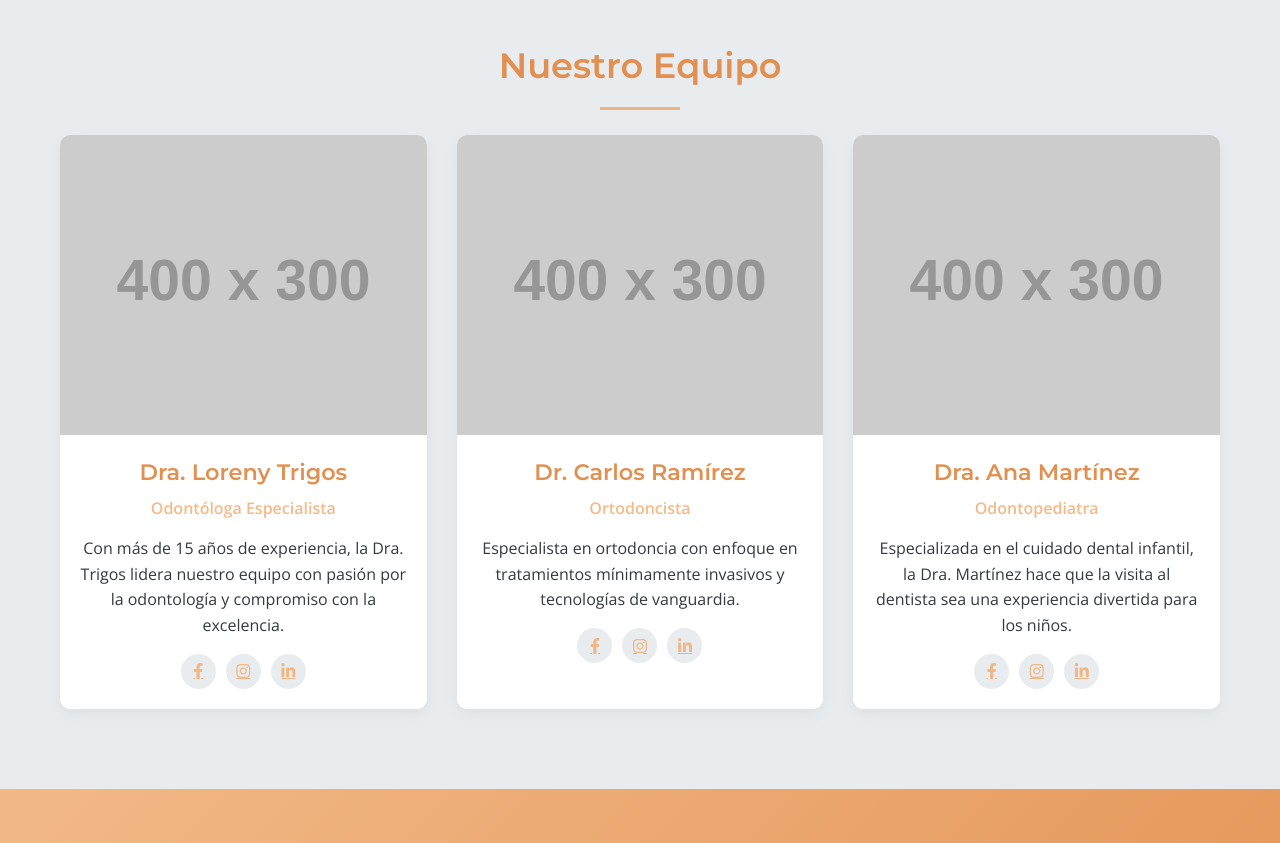
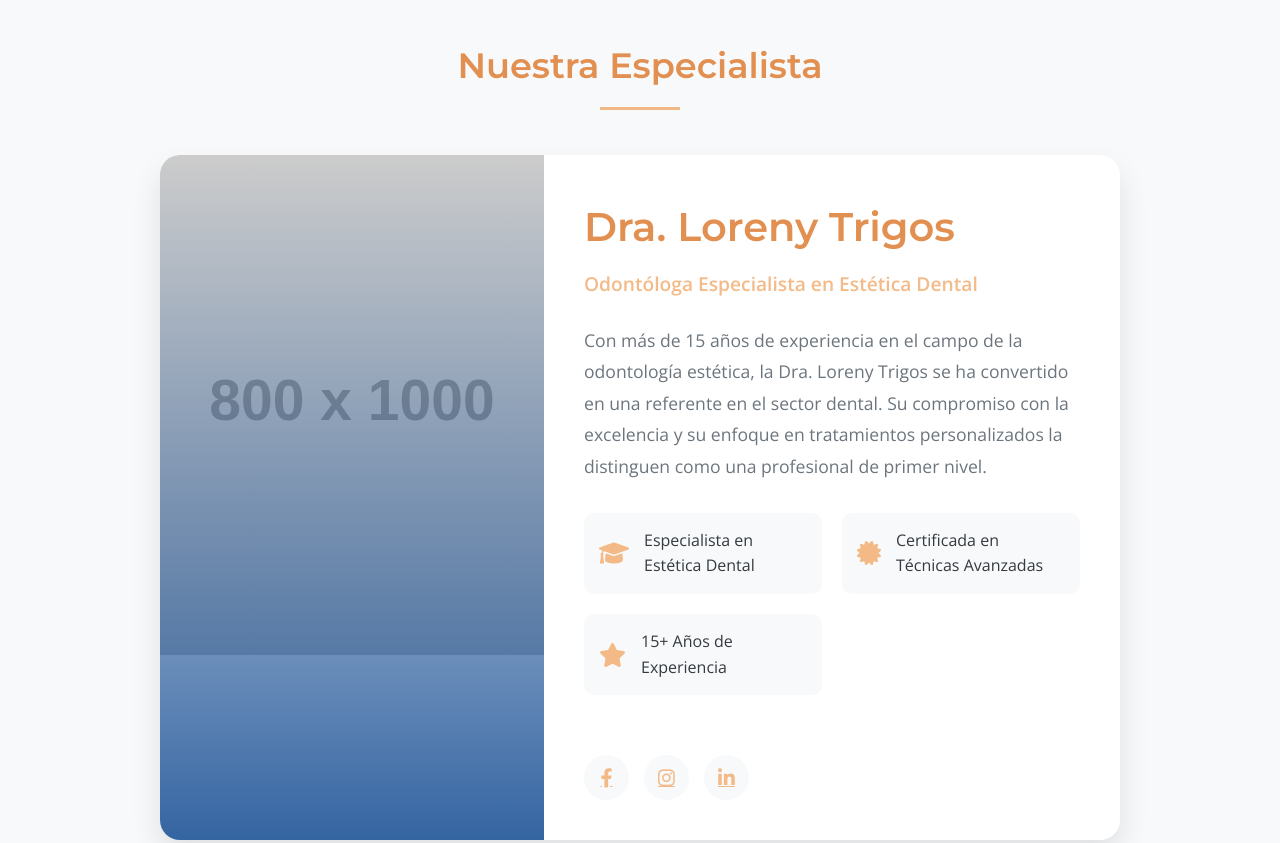
Before and after one commit to WhiteSouler/dra.lorenytrigos, a plain HTML site: page index.html in a window 1280 px wide. Shown: the part 1480-2323 px from the top of the page. Drawn offline with nearby package versions, Linux system fonts and the light colour scheme; placeholder pictures from the web are drawn by us.

Commit message:
Update team section

```diff
--- a/index.html
+++ b/index.html
@@ -265,76 +265,162 @@
             margin-bottom: 20px;
         }
 
-        /* Team Section */
-        .team {
-            background-color: var(--light-gray);
+       /* Updated Team Section Styles */
+.single-team-container {
+    max-width: 1000px;
+    margin: 0 auto;
+    padding: 20px;
 }
 
-        .team-grid {
-            display: grid;
-            grid-template-columns: repeat(auto-fit, minmax(280px, 1fr));
-            gap: 30px;
-        }
-
-        .team-member {
+.team-member-featured {
+    display: flex;
     background: white;
-            border-radius: 10px;
+    border-radius: 20px;
     overflow: hidden;
-            box-shadow: 0 5px 15px rgba(0, 0, 0, 0.05);
+    box-shadow: 0 15px 30px rgba(0, 0, 0, 0.1);
     transition: all 0.3s ease;
 }
 
-        .team-member:hover {
-            transform: translateY(-10px);
-            box-shadow: 0 15px 30px rgba(0, 0, 0, 0.1);
+.team-img-container {
+    flex: 0 0 40%;
+    position: relative;
+    overflow: hidden;
+}
+
+.team-img {
+    height: 500px;
+    background: url('https://placehold.co/800x1000') no-repeat center center/cover;
+    transition: all 0.5s ease;
+}
+
+.team-img-overlay {
+    position: absolute;
+    top: 0;
+    left: 0;
+    right: 0;
+    bottom: 0;
+    background: linear-gradient(180deg, rgba(0,119,182,0) 0%, rgba(2,62,138,0.8) 100%);
+}
+
+.team-info-featured {
+    flex: 0 0 60%;
+    padding: 40px;
+    display: flex;
+    flex-direction: column;
+    justify-content: space-between;
+}
+
+.team-header h3 {
+    font-size: 2.5rem;
+    margin-bottom: 10px;
+    color: var(--primary-dark);
+}
+
+.team-header .position {
+    font-size: 1.2rem;
+    color: var(--primary);
+    font-weight: 600;
+    display: block;
+    margin-bottom: 25px;
+}
+
+.team-description p {
+    font-size: 1.1rem;
+    line-height: 1.8;
+    color: var(--gray);
+    margin-bottom: 30px;
+}
+
+.team-highlights {
+    display: grid;
+    grid-template-columns: repeat(auto-fit, minmax(200px, 1fr));
+    gap: 20px;
+    margin: 30px 0;
+}
+
+.highlight-item {
+    display: flex;
+    align-items: center;
+    gap: 15px;
+    padding: 15px;
+    background: var(--light);
+    border-radius: 10px;
+    transition: all 0.3s ease;
+}
+
+.highlight-item:hover {
+    transform: translateY(-3px);
+    box-shadow: 0 5px 15px rgba(0, 0, 0, 0.1);
+}
+
+.highlight-item i {
+    font-size: 1.5rem;
+    color: var(--primary);
+}
+
+.highlight-item span {
+    font-weight: 500;
+    color: var(--dark);
+}
+
+.team-social-featured {
+    display: flex;
+    gap: 15px;
+    margin-top: 30px;
+}
+
+.social-btn {
+    display: inline-flex;
+    align-items: center;
+    justify-content: center;
+    width: 45px;
+    height: 45px;
+    background: var(--light);
+    color: var(--primary);
+    border-radius: 50%;
+    font-size: 1.2rem;
+    transition: all 0.3s ease;
+}
+
+.social-btn:hover {
+    background: var(--primary);
+    color: white;
+    transform: translateY(-3px);
+    box-shadow: 0 5px 15px rgba(0, 0, 0, 0.1);
+}
+
+/* Responsive adjustments */
+@media screen and (max-width: 968px) {
+    .team-member-featured {
+        flex-direction: column;
+    }
+
+    .team-img-container {
+        flex: 0 0 300px;
     }
 
     .team-img {
         height: 300px;
-            background: url('https://placehold.co/400x300') no-repeat center center/cover;
     }
 
-        .team-info {
-            padding: 20px;
-            text-align: center;
+    .team-info-featured {
+        padding: 30px;
     }
 
-        .team-info h3 {
-            margin-bottom: 5px;
-            font-size: 1.4rem;
+    .team-header h3 {
+        font-size: 2rem;
+    }
 }
 
-        .team-info .position {
-            color: var(--primary);
-            font-weight: 600;
-            margin-bottom: 15px;
-            display: block;
+@media screen and (max-width: 480px) {
+    .team-highlights {
+        grid-template-columns: 1fr;
     }
 
-        .team-social {
-            display: flex;
-            justify-content: center;
-            margin-top: 15px;
+    .team-header h3 {
+        font-size: 1.8rem;
     }
-
-        .team-social a {
-            display: inline-flex;
-            align-items: center;
-            justify-content: center;
-            width: 35px;
-            height: 35px;
-            background: var(--light-gray);
-            color: var(--primary);
-            border-radius: 50%;
-            margin: 0 5px;
-            transition: all 0.3s ease;
 }
-
-        .team-social a:hover {
-            background: var(--primary);
-            color: white;
-        }
-
         /* Testimonials */
         .testimonials {
             background: linear-gradient(135deg, var(--primary), var(--primary-dark));
@@ -701,44 +787,39 @@
 
     <section id="equipo" class="team">
     <div class="container">
-            <h2>Nuestro Equipo</h2>
-            <div class="team-grid">
-                <div class="team-member">
-                    <div class="team-img" style="background-image: url('https://placehold.co/400x300');"></div>
-                    <div class="team-info">
+        <h2>Nuestra Especialista</h2>
+        <div class="single-team-container">
+            <div class="team-member-featured">
+                <div class="team-img-container">
+                    <div class="team-img"></div>
+                    <div class="team-img-overlay"></div>
+                </div>
+                <div class="team-info-featured">
+                    <div class="team-header">
                         <h3>Dra. Loreny Trigos</h3>
-                        <span class="position">Odontóloga Especialista</span>
-                        <p>Con más de 15 años de experiencia, la Dra. Trigos lidera nuestro equipo con pasión por la odontología y compromiso con la excelencia.</p>
-                        <div class="team-social">
-                            <a href="#"><i class="fab fa-facebook-f"></i></a>
-                            <a href="#"><i class="fab fa-instagram"></i></a>
-                            <a href="#"><i class="fab fa-linkedin-in"></i></a>
+                        <span class="position">Odontóloga Especialista en Estética Dental</span>
+                    </div>
+                    <div class="team-description">
+                        <p>Con más de 15 años de experiencia en el campo de la odontología estética, la Dra. Loreny Trigos se ha convertido en una referente en el sector dental. Su compromiso con la excelencia y su enfoque en tratamientos personalizados la distinguen como una profesional de primer nivel.</p>
+                        <div class="team-highlights">
+                            <div class="highlight-item">
+                                <i class="fas fa-graduation-cap"></i>
+                                <span>Especialista en Estética Dental</span>
+                            </div>
+                            <div class="highlight-item">
+                                <i class="fas fa-certificate"></i>
+                                <span>Certificada en Técnicas Avanzadas</span>
+                            </div>
+                            <div class="highlight-item">
+                                <i class="fas fa-star"></i>
+                                <span>15+ Años de Experiencia</span>
                             </div>
                         </div>
                     </div>
-                <div class="team-member">
-                    <div class="team-img" style="background-image: url('https://placehold.co/400x300');"></div>
-                    <div class="team-info">
-                        <h3>Dr. Carlos Ramírez</h3>
-                        <span class="position">Ortodoncista</span>
-                        <p>Especialista en ortodoncia con enfoque en tratamientos mínimamente invasivos y tecnologías de vanguardia.</p>
-                        <div class="team-social">
-                            <a href="#"><i class="fab fa-facebook-f"></i></a>
-                            <a href="#"><i class="fab fa-instagram"></i></a>
-                            <a href="#"><i class="fab fa-linkedin-in"></i></a>
-                        </div>
-                    </div>
-                </div>
-                <div class="team-member">
-                    <div class="team-img" style="background-image: url('https://placehold.co/400x300');"></div>
-                    <div class="team-info">
-                        <h3>Dra. Ana Martínez</h3>
-                        <span class="position">Odontopediatra</span>
-                        <p>Especializada en el cuidado dental infantil, la Dra. Martínez hace que la visita al dentista sea una experiencia divertida para los niños.</p>
-                        <div class="team-social">
-                            <a href="#"><i class="fab fa-facebook-f"></i></a>
-                            <a href="#"><i class="fab fa-instagram"></i></a>
-                            <a href="#"><i class="fab fa-linkedin-in"></i></a>
+                    <div class="team-social-featured">
+                        <a href="#" class="social-btn"><i class="fab fa-facebook-f"></i></a>
+                        <a href="#" class="social-btn"><i class="fab fa-instagram"></i></a>
+                        <a href="#" class="social-btn"><i class="fab fa-linkedin-in"></i></a>
                     </div>
                 </div>
             </div>
```
Lines whose indentation alone changed are shown as unchanged.
